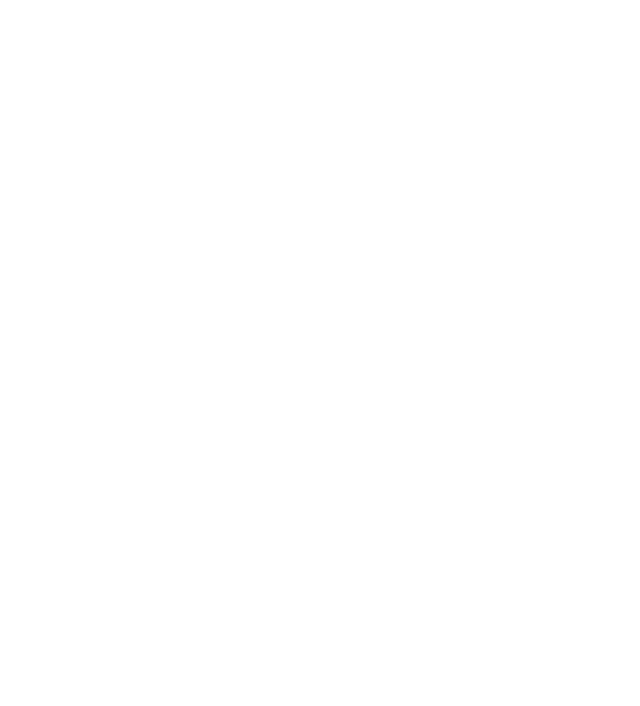
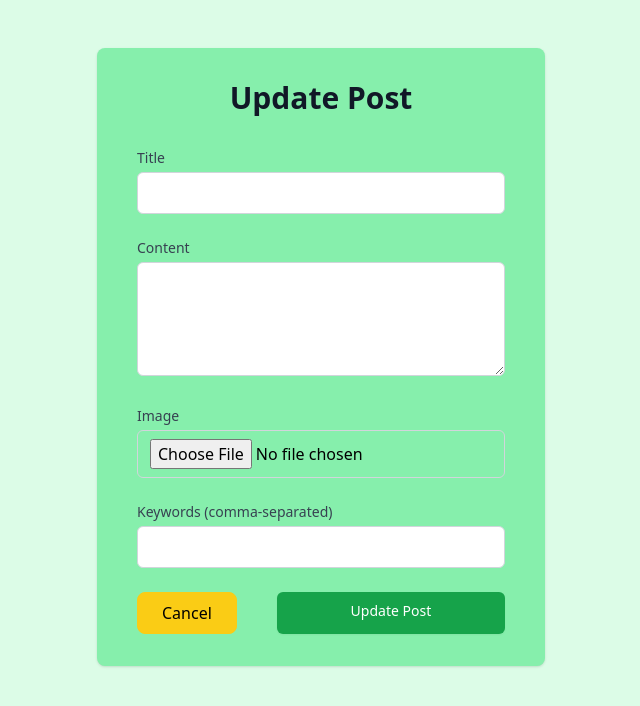
Before and after one commit to uvindu827/AgroVista, a React (Create React App) app in the folder frontend/: page /update_post/1 in a window 1280 px wide. Before the commit this address had no page. Shown: the top 706 px of the page, without its empty margins (319-959 px from the left). Built offline with nearby package versions, Linux system fonts and the light colour scheme; no server answers.

Commit message:
commiting implementations and changes in newsfeed backend and front end
implemented getPostById method, implemented newsfeed post update and delete functionalities in the front end

```diff
--- a/frontend/src/App.js
+++ b/frontend/src/App.js
@@ -6,6 +6,7 @@ import UpdateEmployee from "./components/UpdateEmployee/UpdateEmployee";
 import AdminDashboard from "./components/Admin_dashboard/adminDashboard";
 import NFManagement from "./components/NewsFeedManagement/NFManagement";
 import AddPost from "./components/NewsFeedManagement/AddPost";
+import UpdateNFPost from "./components/NewsFeedManagement/UpdateNFPost";
 import { Route, Routes } from "react-router";
 import RegisterPage from "./components/Register/register";
 
@@ -20,6 +21,7 @@ function App() {
           <Route path="/update_employee/:id" element={<UpdateEmployee />} />
           <Route path="/nf-management" element={<NFManagement/>} />
           <Route path="/add-post" element={<AddPost />} />
+          <Route path="update_post/:id" element={<UpdateNFPost />} />
           <Route path="/users/" element={<RegisterPage />} />
         </Routes>
       </React.Fragment>
--- a/frontend/src/components/NewsFeedManagement/AddPost.js
+++ b/frontend/src/components/NewsFeedManagement/AddPost.js
@@ -1,5 +1,6 @@
 import React, { useState } from "react";
 import axios from "axios";
+import { useNavigate } from "react-router-dom";
 
 function AddPost() {
   const [inputs, setInputs] = useState({
@@ -11,6 +12,7 @@ function AddPost() {
   const [loading, setLoading] = useState(false);
   const [error, setError] = useState("");
   const [success, setSuccess] = useState("");
+  const navigate = useNavigate();
 
   const handleSubmit = async (e) => {
     e.preventDefault();
@@ -42,6 +44,7 @@ function AddPost() {
           keywords: '',
         });
       }
+      navigate("/nf-management");
     } catch (err) {
       setError(err.response?.data?.error || 'Failed to create post');
     } finally {
--- a/frontend/src/components/NewsFeedManagement/NFManagement.js
+++ b/frontend/src/components/NewsFeedManagement/NFManagement.js
@@ -29,6 +29,25 @@ function NFManagement() {
     navigate('/add-post');
   };
 
+  const handleDeletePost = async( postId ) => {
+    if(!window.confirm('Are you sure you want to delete this post?'))
+      return;
+
+    try{
+      await axios.delete(`http://localhost:3000/api/newsFeed/${postId}`);
+      setPosts((prev) => prev.filter((post) => post.id !== postId));
+    }catch(err){
+      console.error('Delete failed:', err);
+      setError('Failed to delete post');
+    }
+  }
+
+  const handleEditPost = (postId) => {
+    navigate(`/update_post/${postId}`);
+
+  }
+
+
   if (loading) return <div className="text-center p-8 text-lg text-red-600">Loading posts...</div>;
   if (error) return <div className="text-center p-8 text-lg text-red-600">{error}</div>;
 
@@ -49,7 +68,12 @@ function NFManagement() {
 
         <div className="grid grid-cols-1 md:grid-cols-2 lg:grid-cols-3 gap-8 p-4">
           {posts.map((post) => (
-            <NFPost key={post.id} post={post} />
+            <NFPost
+            key={post.id}
+            post={post}
+            onDeletePost = {() => handleDeletePost(post.id)}
+            onEditPost = {() => handleEditPost(post.id)}
+            />
           ))}
         </div>
       </div>
--- a/frontend/src/components/NewsFeedManagement/NFPost.js
+++ b/frontend/src/components/NewsFeedManagement/NFPost.js
@@ -1,10 +1,8 @@
 import React from "react";
 
-function NFPost({ post }) {
+function NFPost({ post, onDeletePost, onEditPost }) {
   return (
-    <div
-      className="bg-white rounded-xl shadow-lg hover:shadow-xl transition-all duration-200 ease-in-out overflow-hidden hover:-translate-y-1"
-    >
+    <div className="bg-white rounded-xl shadow-lg hover:shadow-xl transition-all duration-200 ease-in-out overflow-hidden hover:-translate-y-1">
       {post.image && (
         <img
           src={post.image}
@@ -22,18 +20,6 @@ function NFPost({ post }) {
         <p className="text-sm text-gray-600 mb-4">
           Updated at -{new Date(post.updatedAt).toLocaleDateString()}
         </p>
-        {/* <p className="text-slate-700 mb-6 leading-relaxed">{post.content}</p> */}
-
-        <div className="flex flex-wrap gap-2 mb-6">
-          {post.keywords?.map((keyword, index) => (
-            <span
-              key={index}
-              className="bg-gray-100 text-slate-700 px-3 py-1.5 rounded-full text-xs font-medium"
-            >
-              {keyword}
-            </span>
-          ))}
-        </div>
 
         <div className="flex justify-end items-center">
           <div className="bg-blue-500 text-white px-3 py-1.5 rounded-full font-bold flex items-center space-x-1">
@@ -42,11 +28,15 @@ function NFPost({ post }) {
           </div>
         </div>
         <button
-          className="text-yellow-500 hover:text-yellow-900 mr-4">
+          onClick={onEditPost}
+          className="text-yellow-500 hover:text-yellow-900 mr-4"
+        >
           Edit post
         </button>
         <button
-          className="text-red-500 hover:text-red-900">
+          onClick={onDeletePost}
+          className="text-red-500 hover:text-red-900"
+        >
           Delete post
         </button>
       </div>
--- /dev/null
+++ b/frontend/src/components/NewsFeedManagement/UpdateNFPost.js
@@ -0,0 +1,199 @@
+import React, { useState, useEffect} from 'react';
+import { useParams, useNavigate } from 'react-router-dom';
+import axios from 'axios';
+
+
+function UpdateNFPost() {
+    const {id} = useParams();
+    const navigate = useNavigate();
+    const [loading, setLoading] = useState(false);
+    const [formData, setFormData] = useState({
+        title: "",
+        content: "",
+        image: null,
+        keywords: [],
+    });
+
+    useEffect(() => {
+        const fetchHandler = async() => {
+            try {
+                const res = await axios.get(`http://localhost:3000/api/newsFeed/${id}/getPostById`);
+                setFormData(res.data.data);
+
+            } catch (error) {
+                console.error("Error fetching post data:", error);
+            }
+        };
+        fetchHandler();
+    }, [id]);
+
+    const sendRequest = async () => {
+        setLoading(true);
+        try {
+            const formDataToSend = new FormData();
+            formDataToSend.append('title', formData.title);
+            formDataToSend.append('content', formData.content);
+            formDataToSend.append('image', formData.image);
+            formData.keywords.forEach((keyword, index) => {
+                formDataToSend.append(`keywords[${index}]`, keyword);
+            });
+
+            await axios.put(
+                `http://localhost:3000/api/newsFeed/${id}`,
+                formDataToSend,
+                {
+                    headers: {
+                        'Content-Type': 'multipart/form-data',
+                    },
+                }
+            );
+            navigate("/nf-management");
+        } catch (error) {
+            console.error("Error updating post:", error);
+        } finally {
+            setLoading(false);
+        }
+    };
+
+
+    const handleSubmit = (e) => {
+        e.preventDefault();
+        sendRequest();
+    };
+
+    const handleCancel = () => {
+        navigate("/nf-management");
+    };
+
+    const handleChange = (e) => {
+        const { name, value } = e.target;
+
+        if (name === "keywords") {
+          const keywordArray = value.split(",").map(k => k.trim());
+          setFormData({
+            ...formData,
+            keywords: keywordArray,
+          });
+        } else {
+          setFormData({
+            ...formData,
+            [name]: value,
+          });
+        }
+      };
+
+
+  return (
+    <div className="min-h-screen bg-green-100 py-12 px-4 sm:px-6 lg:px-8">
+      <div className="max-w-md mx-auto">
+        <div className="bg-green-300 py-8 px-6 shadow rounded-lg sm:px-10">
+          <h2 className="text-3xl font-bold text-gray-900 mb-8 text-center">
+            Update Post
+          </h2>
+
+          <form onSubmit={handleSubmit} className="space-y-6">
+            <div>
+              <label
+                htmlFor="title"
+                className="block text-sm font-medium text-gray-700"
+              >
+                Title
+              </label>
+              <div className="mt-1">
+                <input
+                  id="title"
+                  name="title"
+                  type="text"
+                  required
+                  value={formData.title}
+                  onChange={handleChange}
+                  className="w-full px-3 py-2 border border-gray-300 rounded-md focus:outline-none focus:ring-2 focus:ring-blue-500 focus:border-blue-500"
+                />
+              </div>
+            </div>
+
+            <div>
+              <label
+                htmlFor="content"
+                className="block text-sm font-medium text-gray-700"
+              >
+                Content
+              </label>
+              <div className="mt-1">
+                <textarea
+                  id="content"
+                  name="content"
+                  required
+                  value={formData.content}
+                  onChange={handleChange}
+                  rows="4"
+                  className="w-full px-3 py-2 border border-gray-300 rounded-md focus:outline-none focus:ring-2 focus:ring-blue-500 focus:border-blue-500"
+                />
+              </div>
+            </div>
+
+            <div>
+              <label
+                htmlFor="image"
+                className="block text-sm font-medium text-gray-700"
+              >
+                Image
+              </label>
+              <div className="mt-1">
+                <input
+                  id="image"
+                  name="image"
+                  type="file"
+                  accept="image/*"
+                  required
+                  onChange={(e) =>
+                    setFormData({ ...formData, image: e.target.files[0] })
+                  }
+                  className="w-full px-3 py-2 border border-gray-300 rounded-md focus:outline-none focus:ring-2 focus:ring-blue-500 focus:border-blue-500"
+                />
+              </div>
+            </div>
+
+            <div>
+              <label
+                htmlFor="keywords"
+                className="block text-sm font-medium text-gray-700"
+              >
+                Keywords (comma-separated)
+              </label>
+              <div className="mt-1">
+                <input
+                  id="keywords"
+                  name="keywords"
+                  type="text"
+                  value={formData.keywords}
+                  onChange={handleChange}
+                  className="w-full px-3 py-2 border border-gray-300 rounded-md focus:outline-none focus:ring-2 focus:ring-blue-500 focus:border-blue-500"
+                />
+              </div>
+            </div>
+
+            <div className="flex items-inline justify-between">
+            <button
+                type="button"
+                onClick = {handleCancel}
+                className="px-6 py-2 mr-10 border bg-yellow-400 border-yellow-400 text-black rounded-lg hover:bg-yellow-200"
+                >
+                Cancel
+              </button>
+              <button
+                type="submit"
+                disabled={loading}
+                className="w-full flex justify-center py-2 px-4 border border-transparent rounded-md shadow-sm text-sm font-medium text-white bg-green-600 hover:bg-green-700 focus:outline-none focus:ring-2 focus:ring-offset-2 focus:ring-greeen-500 disabled:bg-green-300"
+              >
+                Update Post
+              </button>
+            </div>
+          </form>
+        </div>
+      </div>
+    </div>
+  )
+}
+
+export default UpdateNFPost
```
Also changed, not shown: 2 other files (tests, documents, lock files or other folders).
